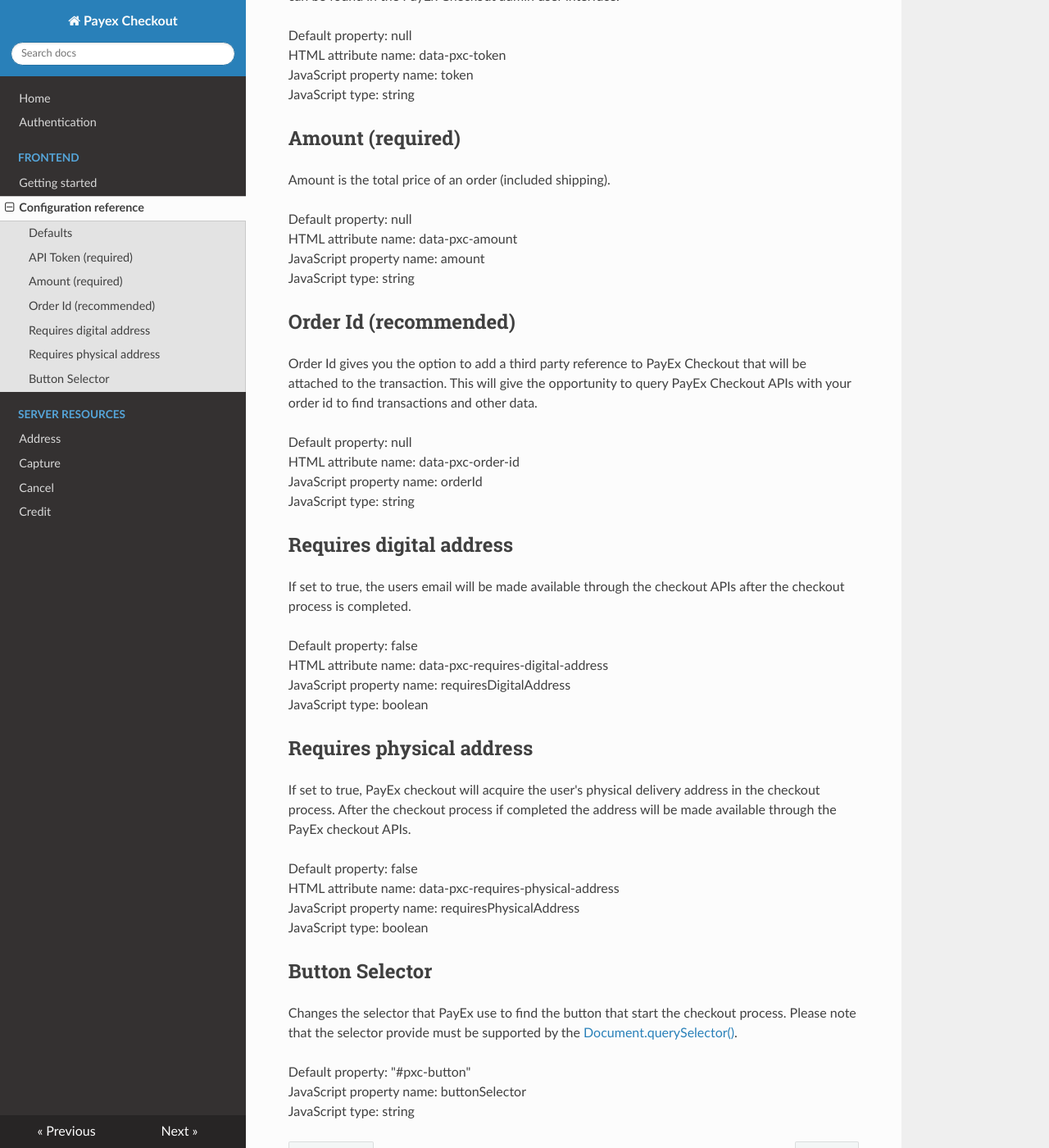
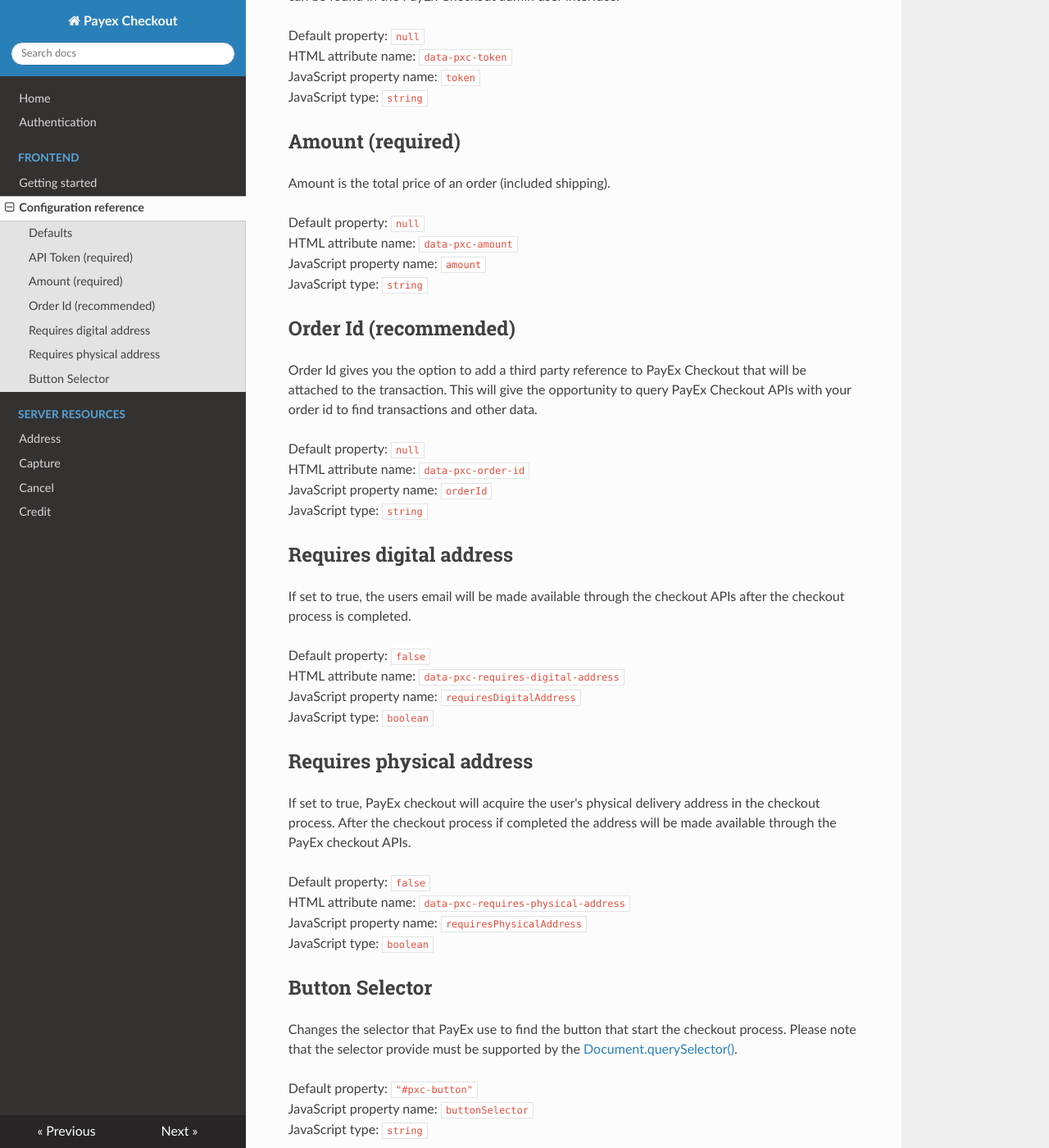
Before and after one commit to PayEx/PayEx.Checkout.Documentation, an MkDocs documentation site: the page built from docs/configurationReference.md, in a window 1280 px wide and 1400 px high, scrolled down 452 px. Shown: the whole window at 82% size. Built offline with MkDocs 1.6.1, drawn with Linux system fonts in a browser that asks for light colours; nearby versions of some CDN libraries; old or Windows-style settings are respelled for this version of MkDocs.

```diff
--- a/docs/configurationReference.md
+++ b/docs/configurationReference.md
@@ -12,47 +12,47 @@
 ## API Token (required)
 In order to authenticate your solution with PayEx Checkout you will need an API token, this token can be found in the PayEx Checkout admin user interface.
 
-Default property: null <br/>
-HTML attribute name: data-pxc-token <br/>
-JavaScript property name: token <br/>
-JavaScript type: string
+Default property: `null` <br/>
+HTML attribute name: `data-pxc-token` <br/>
+JavaScript property name: `token` <br/>
+JavaScript type: `string`
 
 ## Amount (required)
 Amount is the total price of an order (included shipping).
 
-Default property: null <br/>
-HTML attribute name: data-pxc-amount <br/>
-JavaScript property name: amount <br/>
-JavaScript type: string
+Default property: `null` <br/>
+HTML attribute name: `data-pxc-amount` <br/>
+JavaScript property name: `amount` <br/>
+JavaScript type: `string`
 
 ## Order Id (recommended)
 Order Id gives you the option to add a third party reference to PayEx Checkout that will be attached to the transaction.
 This will give the opportunity to query PayEx Checkout APIs with your order id to find transactions and other data.
 
-Default property: null <br/>
-HTML attribute name: data-pxc-order-id <br/>
-JavaScript property name: orderId <br/>
-JavaScript type: string
+Default property: `null` <br/>
+HTML attribute name: `data-pxc-order-id` <br/>
+JavaScript property name: `orderId` <br/>
+JavaScript type: `string`
 
 ## Requires digital address
 If set to true, the users email will be made available through the checkout APIs after the checkout process is completed.
 
-Default property: false <br/>
-HTML attribute name: data-pxc-requires-digital-address <br/>
-JavaScript property name: requiresDigitalAddress <br/>
-JavaScript type: boolean
+Default property: `false` <br/>
+HTML attribute name: `data-pxc-requires-digital-address` <br/>
+JavaScript property name: `requiresDigitalAddress` <br/>
+JavaScript type: `boolean`
 
 ## Requires physical address
 If set to true, PayEx checkout will acquire the user's physical delivery address in the checkout process. After the checkout process if completed the address will be made available through the PayEx checkout APIs.
 
-Default property: false <br/>
-HTML attribute name: data-pxc-requires-physical-address <br/>
-JavaScript property name: requiresPhysicalAddress <br/>
-JavaScript type: boolean
+Default property: `false` <br/>
+HTML attribute name: `data-pxc-requires-physical-address` <br/>
+JavaScript property name: `requiresPhysicalAddress` <br/>
+JavaScript type: `boolean`
 
 ## Button Selector
 Changes the selector that PayEx use to find the button that start the checkout process. Please note that the selector provide must be supported by the [Document.querySelector()](https://developer.mozilla.org/en-US/docs/Web/API/Document/querySelector).
 
-Default property: "#pxc-button" <br/>
-JavaScript property name: buttonSelector <br/>
-JavaScript type: string
+Default property: `"#pxc-button"` <br/>
+JavaScript property name: `buttonSelector` <br/>
+JavaScript type: `string`
```
